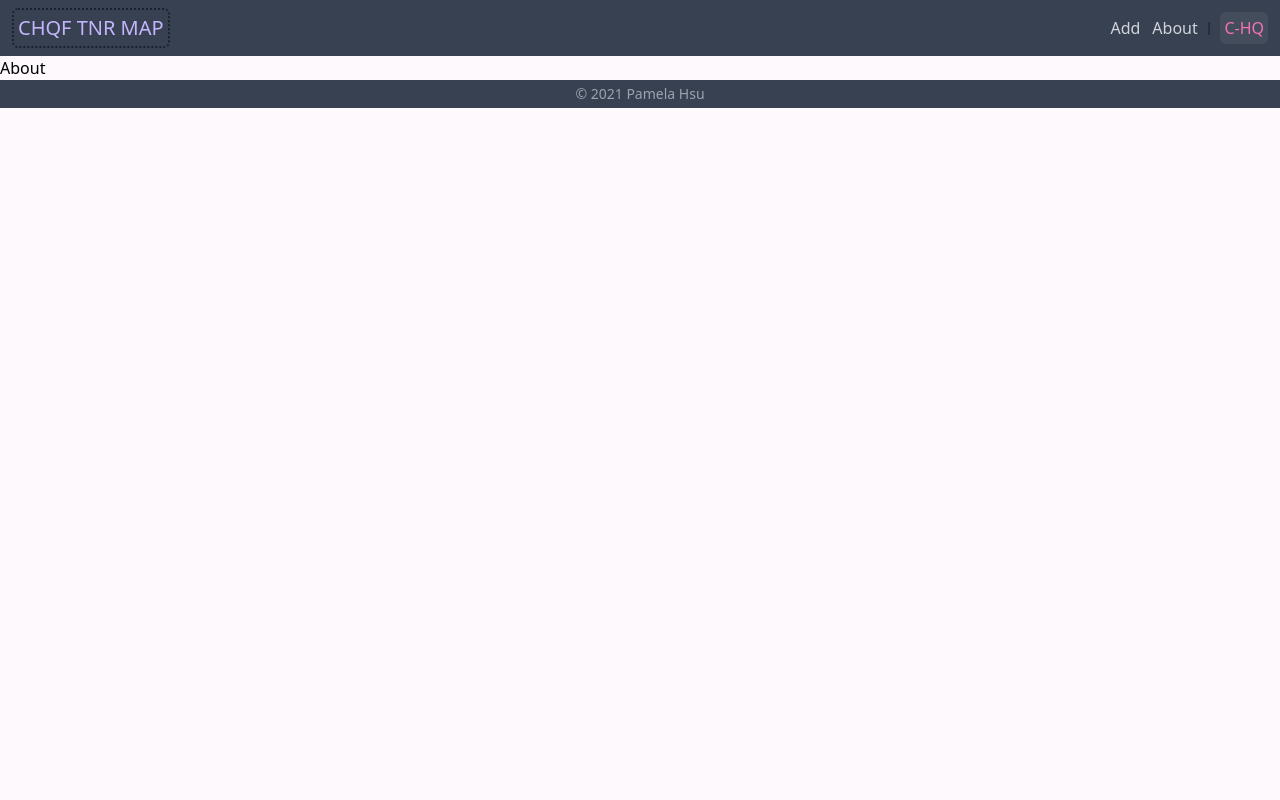
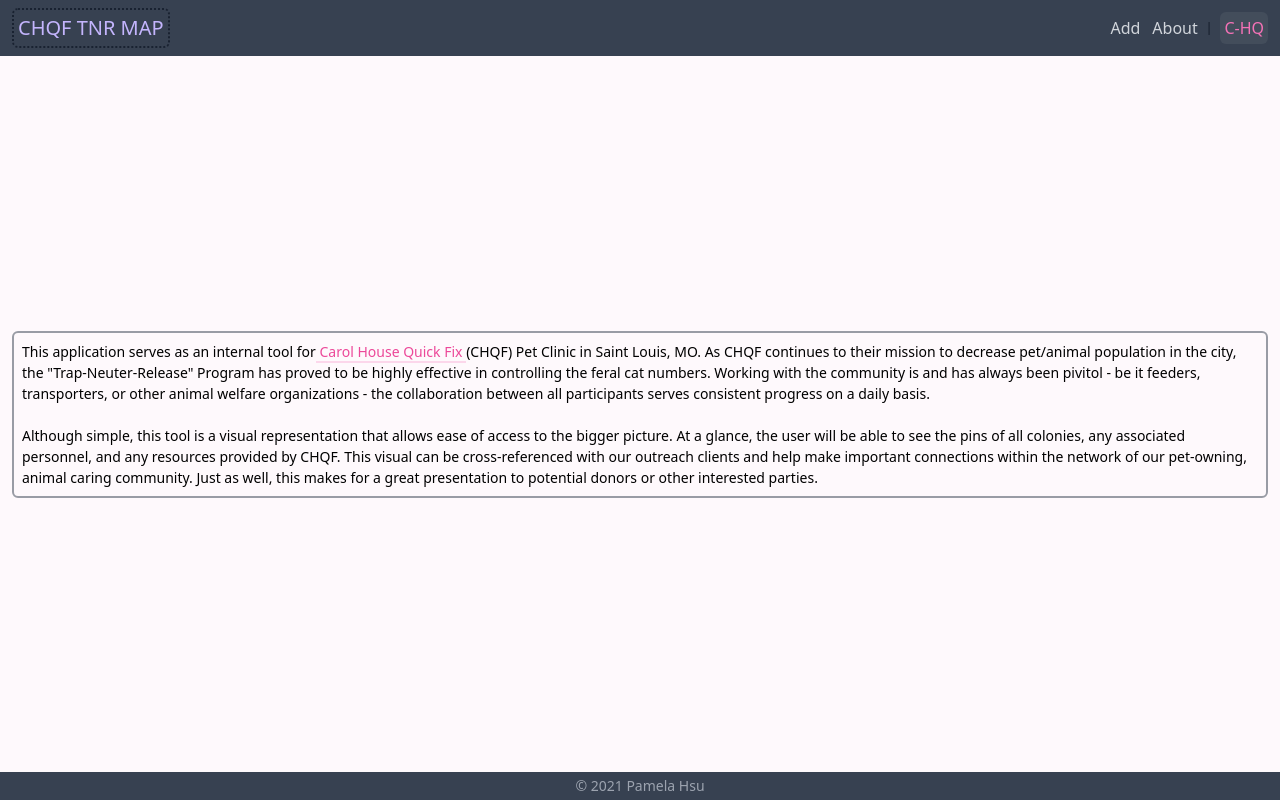
Before and after one commit to p-hsu/chqf_tnr_mapping_resource, a Next.js app: page /about in a window 1280 px wide. Built offline with nearby package versions, Linux system fonts and the light colour scheme.

Commit message:
About page text added

```diff
--- a/pages/about/index.js
+++ b/pages/about/index.js
@@ -1,9 +1,26 @@
 export default function About() {
   return (
-    <div>
-
-      <h1>About</h1>
-
+    <div className="box-border w-screen p-3 relative text-sm leading-normal flex flex-col flex-grow">
+      {/* <h1 className="text-lg my-2 text-center">About</h1> */}
+      <div className=" p-2 m-auto border-2 border-gray-700 border-opacity-50 rounded-md">
+      <p>
+        This application serves as an internal tool for
+        <a target="_blank" href="https://stlspayneuter.org/" className="border-b-2 border-pink-400 border-opacity-25 text-pink-500 font-medium"> Carol House Quick Fix </a>
+        (CHQF) Pet Clinic in Saint Louis, MO. As CHQF continues to their mission to decrease pet/animal population
+        in the city, the "Trap-Neuter-Release" Program has proved to be highly effective in controlling the feral
+        cat numbers. Working with the community is and has always been pivitol - be it feeders, transporters, or
+        other animal welfare organizations - the collaboration between all participants serves consistent progress
+        on a daily basis.
+      </p>
+      <br></br>
+      <p>
+        Although simple, this tool is a visual representation that allows ease of access to the bigger picture. At
+        a glance, the user will be able to see the pins of all colonies, any associated personnel, and any resources
+        provided by CHQF. This visual can be cross-referenced with our outreach clients and help make important
+        connections within the network of our pet-owning, animal caring community. Just as well, this makes for a
+        great presentation to potential donors or other interested parties.
+      </p>
+      </div>
     </div>
   )
 }
```
